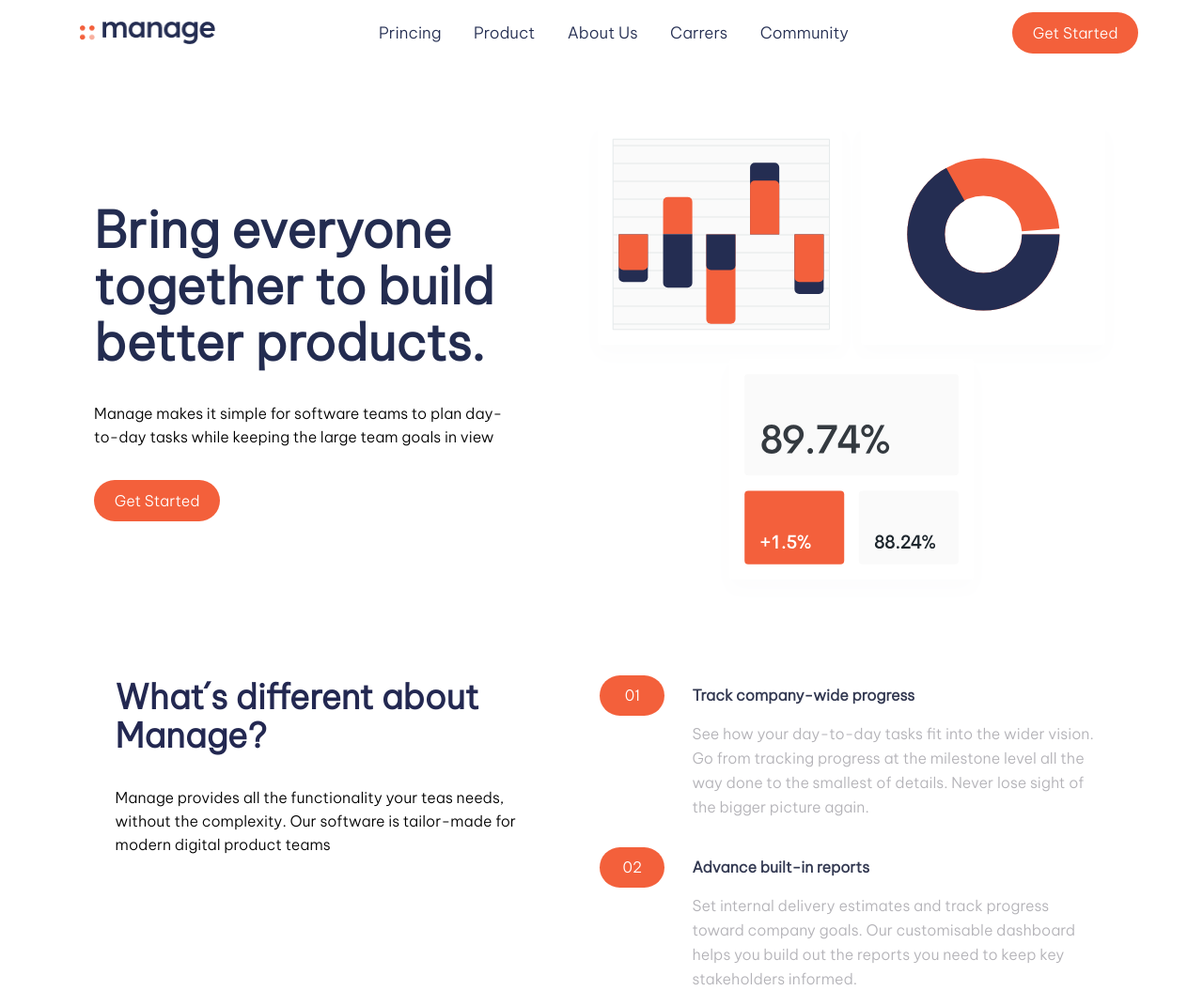
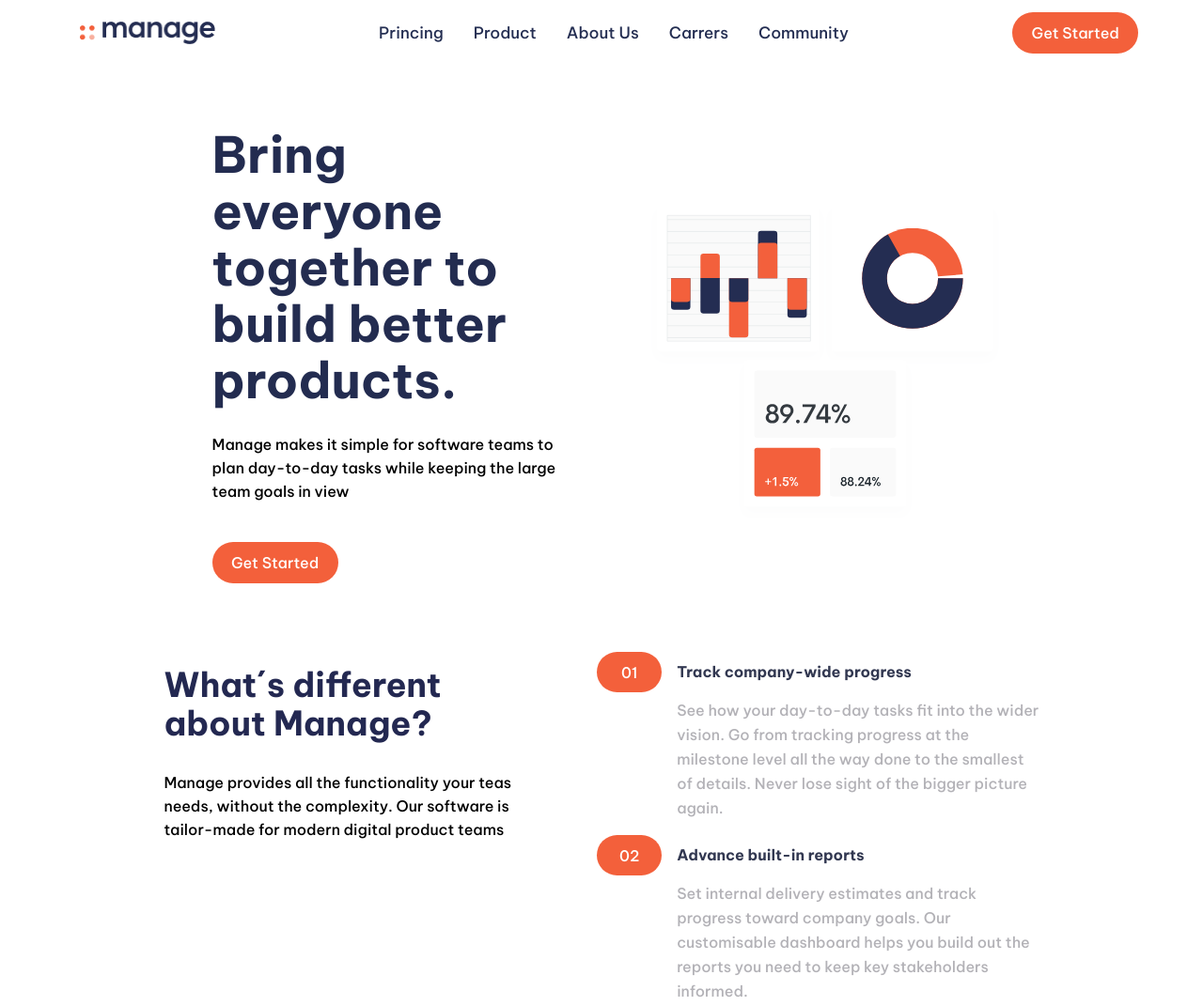
Before and after one commit to wccm92/ProyectoFront, a plain HTML site: page index.html in a window 1280 px wide. Shown: the part 60-1131 px from the top of the page at 94% size. Drawn offline with Linux system fonts and the light colour scheme.

Commit message:
subiendo prima version del nuevo producto

```diff
--- a/css/estilos.css
+++ b/css/estilos.css
@@ -26,8 +26,11 @@ nav {
     font-size: 17px;
     line-height: 25px;
     width: 500px;
+    margin-left: 15px;
+    margin-right: 15px;
     box-sizing: border-box;
     display: flex;
+    flex-wrap: wrap;
     flex-direction: row;
     justify-content: space-between;
     align-items: center;
@@ -39,8 +42,8 @@ h1 {
     font-weight: bold;
     font-size: 53px;
     line-height: 60px;
-    margin-bottom: 0px;
-    margin-top: 0px;
+    margin-bottom: 13px;
+    margin-top: 13px;
 }
 
 h2 {
@@ -92,8 +95,43 @@ ul {
     align-items: flex-start;
 }
 
+.contenedor-diferencias-producto > h2 {
+    color: #232851;
+    font-style: normal;
+    font-weight: bold;
+    font-size: 36px;
+    line-height: 41px;
+    margin-top: 15px;
+    margin-bottom: 15px;
+}
+
+.contenedor-diferencias-producto > h3 {
+    font-style: normal;
+    font-weight: 500;
+    font-size: 16px;
+    line-height: 25px;
+    margin-top: 15px;
+    margin-bottom: 15px;
+}
+
 .contenedor-testimonio > p {
     text-align: center;
+    margin-top: 25px;
+    margin-bottom: 25px;
+}
+
+.contenedor-testimonio > h4 {
+    margin-top: 25px;
+    margin-bottom: 25px;
+}
+
+.contenedor-exitos > h2 {
+    height: 100px;
+    color: #232851;
+    font-style: normal;
+    font-weight: bold;
+    font-size: 36px;
+    line-height: 41px;
 }
 
 .contenedor-invitacion-final > h2 {
@@ -103,6 +141,15 @@ ul {
     font-size: 36px;
     line-height: 41px;
     width: 30%;
+}
+
+.contenedor-discurso-producto > h3 {
+    font-style: normal;
+    font-weight: 500;
+    font-size: 16px;
+    line-height: 25px;
+    margin-bottom: 13px;
+    margin-top: 13px;
 }
 
 footer > p {
@@ -183,8 +230,7 @@ footer > p {
 }
 
 .contenedor-discurso-producto {
-    width: 439px;
-    height: 340px;
+    width: 30vw;
     margin-right: 3vw;
     box-sizing: border-box;
     display: flex;
@@ -195,11 +241,11 @@ footer > p {
 
 .grafica-principal-producto {
     margin-left: 3vw;
+    width: 30vw;
 }
 
 .contenedor-diferencias-producto {
-    width: 439px;
-    height: 220px;
+    width: 30vw;
     margin-right: 3vw;
     box-sizing: border-box;
     display: flex;
@@ -209,8 +255,7 @@ footer > p {
 }
 
 .subventaja {
-    width: 437px;
-    height: 130px;
+    width: 82%;
     box-sizing: border-box;
     display: flex;
     flex-direction: column;
@@ -219,7 +264,7 @@ footer > p {
 }
 
 .contenedor-ventaja {
-    width: 535px;
+    width: 97%;
     box-sizing: border-box;
     display: flex;
     flex-direction: row;
@@ -228,7 +273,7 @@ footer > p {
 }
 
 .contenedor-ventajas-especificas-producto {
-    height: 550px;
+    width: 38vw;
     margin-left: 3vw;
     box-sizing: border-box;
     display: flex;
@@ -250,7 +295,6 @@ footer > p {
 .contenedor-exitos {
     width: 100vw;
     margin-bottom: 60px;
-    height: 478px;
     box-sizing: border-box;
     display: flex;
     flex-direction: column;
@@ -269,7 +313,6 @@ footer > p {
 .contenedor-testimonio {
     background-color: #FAFAFA;
     width: 31vw;
-    height: 219px;
     box-sizing: border-box;
     position: relative;
     display: flex;
@@ -280,7 +323,16 @@ footer > p {
 
 .imagen {
     position: absolute;
-    top: -14%;
+    top: -20%;
+}
+
+.contenedor-espaciado {
+    height: 100px;
+    box-sizing: border-box;
+    display: flex;
+    flex-direction: column;
+    justify-content: center;
+    align-items: center;
 }
 
 .contenedor-invitacion-final {
@@ -366,7 +418,6 @@ button {
     line-height: 19px;
     box-sizing: border-box;
     text-align: center;
-    padding-top: 4%;
 }
 
 input {
@@ -376,7 +427,7 @@ input {
     box-sizing: border-box;
 }
 
-@media (min-width: 250px) and (max-width: 475px) {
+@media (min-width: 250px) and (max-width: 702px) {
 
     header , .contenedor-producto-principal {
         background-image: url('../img/fondo-mobile-version.svg');
@@ -397,7 +448,6 @@ input {
     }
 
     .contenedor-producto-principal {
-        height: fit-content;
         flex-direction: column-reverse;
         justify-content: center;
         align-items: center;
@@ -419,6 +469,16 @@ input {
         width: 98vw;
         margin-left: 0px;
         margin-bottom: 3%;
+    }
+
+    .contenedor-diferencias-producto > h2 {
+        margin-bottom: 15px;
+        margin-top: 15px;
+    }
+
+    .contenedor-diferencias-producto > h3 {
+        margin-bottom: 15px;
+        margin-top: 15px;
     }
 
     .contenedor-invitacion-final {
@@ -493,7 +553,6 @@ input {
 
     .contenedor-ventajas-especificas-producto {
         width: 95vw;
-        height: 820px;
         margin-bottom: 60px;
     }
 
--- a/index.html
+++ b/index.html
@@ -7,7 +7,7 @@
     <link href="css/estilos.css" rel="stylesheet">
     <link rel="preconnect" href="https://fonts.googleapis.com">
     <link rel="preconnect" href="https://fonts.gstatic.com" crossorigin>
-    <link href="https://fonts.googleapis.com/css2?family=Be+Vietnam+Pro:wght@300&display=swap" rel="stylesheet">
+    <link href="https://fonts.googleapis.com/css2?family=Be+Vietnam+Pro:wght@500;700&display=swap" rel="stylesheet">
     <title>Brochure products WCCM</title>
 </head>
 <body>
@@ -36,8 +36,10 @@
         <article class="contenedor-discurso-producto"> <!-- Contenedor discurso del producto -->
             <h1>Bring everyone together to build better products.</h1>
             <h3>Manage makes it simple for software teams to plan day-to-day tasks while keeping the large team goals in view </h3>
-            <div class="contenedor-landing-boton"> <!-- Contenedor de botón de landing page -->
-                <div>Get Started</div>
+            <div class="contenedor-espaciado">
+                <div class="contenedor-landing-boton"> <!-- Contenedor de botón de landing page -->
+                    <div>Get Started</div>
+                </div>
             </div>
         </article>
 
@@ -111,8 +113,10 @@
 
         <img class="scroll-horizontal" src="img/scroll-horizontal.svg">
 
-        <div class="contenedor-landing-boton"> <!-- Contenedor de botón de landing page -->
-            <div>Get Started</div>
+        <div class="contenedor-espaciado">
+            <div class="contenedor-landing-boton"> <!-- Contenedor de botón de landing page -->
+                <div>Get Started</div>
+            </div>
         </div>
     </section>
 
```
Also changed, not shown: 1 other file.
